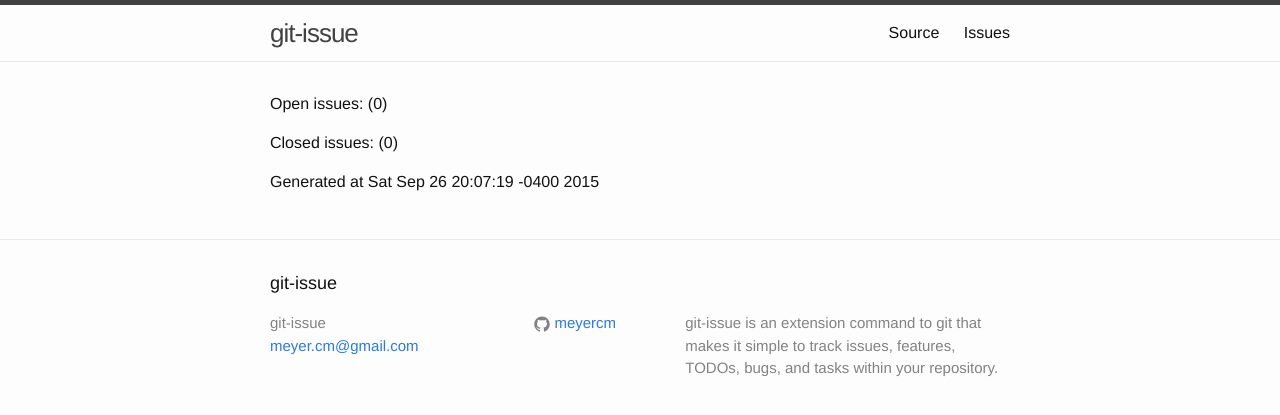
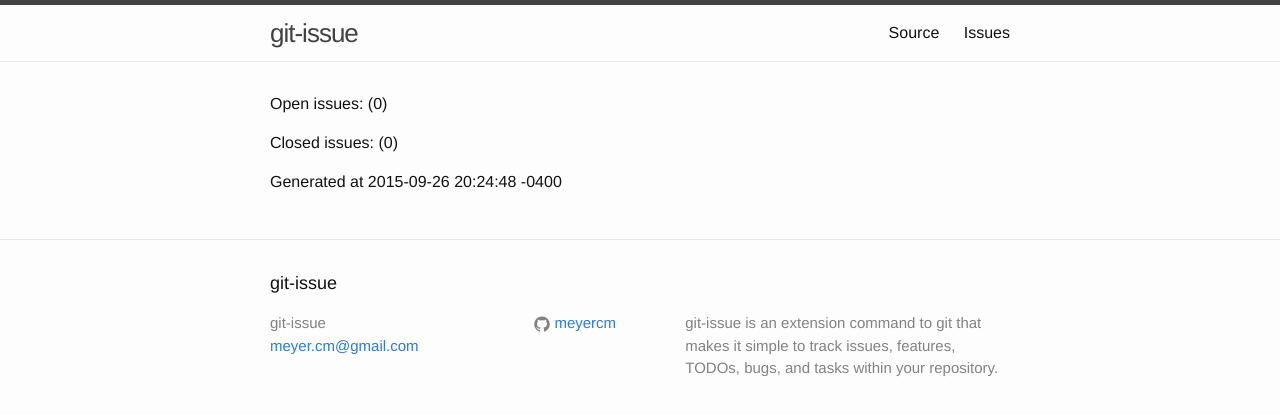
Before and after one commit to meyercm/git-issue, a Jekyll site: the page built from issues/index.html, in a window 1280 px wide. Shown: the top 415 px of the page. Built offline with Jekyll 4.4.1, drawn with Linux system fonts in a browser that asks for light colours.

Commit message:
git-issue publish issues

```diff
--- a/issues/index.html
+++ b/issues/index.html
@@ -11,5 +11,5 @@ title: Issues
   <ul class="issue_list">
 
   </ul>
-  <p class="generation_time">Generated at Sat Sep 26 20:07:19 -0400 2015</p>
+  <p class="generation_time">Generated at 2015-09-26 20:24:48 -0400</p>
 </div>
```
